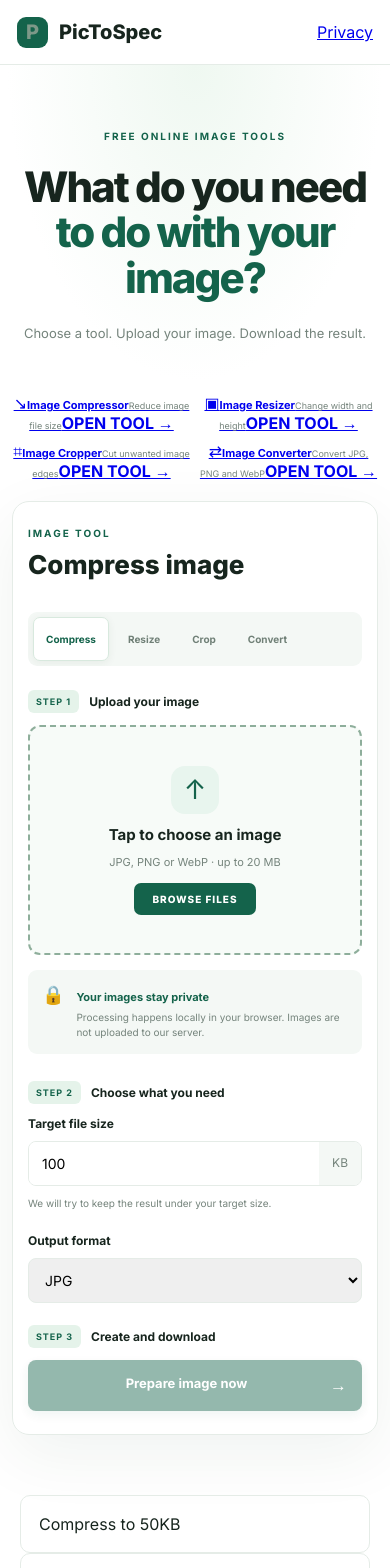
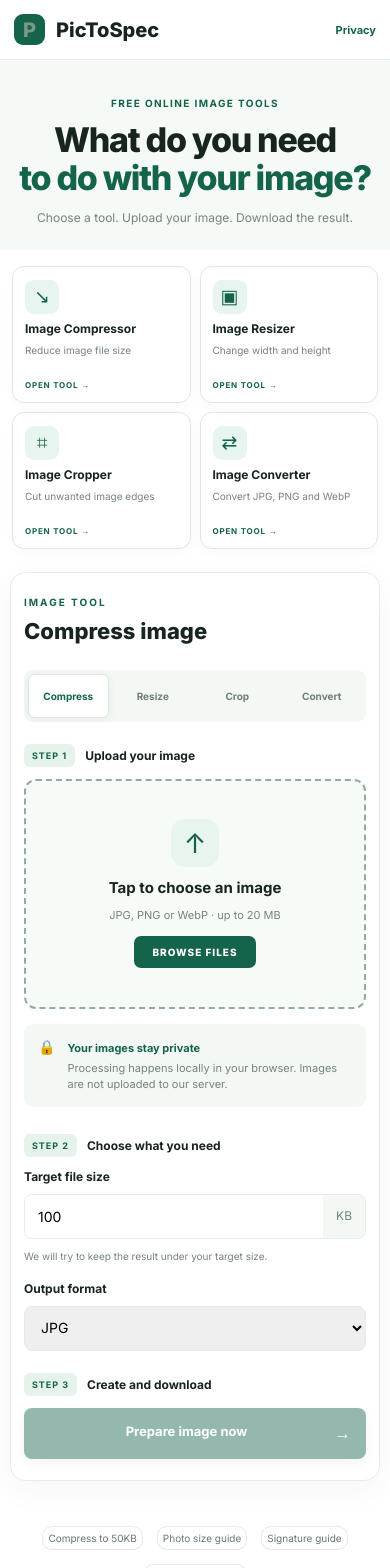
Before and after one commit to ya6331856-cpu/pic-to-spec, a Next.js app: page / in a window 390 px wide. Shown: the top 1568 px of the page. Built offline with nearby package versions, Linux system fonts and the light colour scheme.

Commit message:
Polish compact task-first responsive UI

```diff
--- a/app/globals.css
+++ b/app/globals.css
@@ -32,3 +32,54 @@ button:focus-visible,a:focus-visible,select:focus-visible,input:focus-visible{ou
 .presets button:hover,.presets button:focus-visible{border-color:var(--green);background:#f7fbf8}
 .field input,.field select{font-family:inherit;font-size:14px}
 @media(max-width:700px){.quick-grid button{min-height:136px;padding-bottom:34px}.quick-grid button::after{left:13px;bottom:12px}.drop{min-height:220px}.step-hint span{font-size:12px}}
+
+/* PicToSpec clean, task-first interface */
+.topbar{max-width:1120px;margin:auto;padding:0 22px;height:68px}
+.topbar nav{gap:18px}
+.topbar nav a{font-size:12px;font-weight:600;color:#43554b}
+.privacy-link{font-size:11px;color:var(--green);text-decoration:none;font-weight:700}
+.hero{padding:55px 18px 32px;background:#f5faf6}
+.hero .eyebrow{letter-spacing:1.4px}
+.hero h1{font-size:clamp(32px,5vw,48px);letter-spacing:-1.8px;margin:12px 0}
+.hero>p{font-size:14px;line-height:1.55}
+.quick-start{max-width:920px;margin:24px auto 30px;padding:0 18px}
+.quick-grid{grid-template-columns:repeat(4,minmax(0,1fr));gap:12px}
+.tool-card{position:relative;display:flex;flex-direction:column;align-items:flex-start;gap:9px;min-height:156px;padding:17px 15px 42px;border:1px solid #dfe9e2;border-radius:12px;background:#fff;text-decoration:none;color:var(--ink);box-shadow:0 3px 12px #163a2008;transition:.16s}
+.tool-card:hover,.tool-card:focus-visible{border-color:var(--green);background:#f9fcfa;transform:translateY(-2px);box-shadow:0 7px 20px #163a2012}
+.tool-card>span{display:grid;place-items:center;width:34px;height:34px;border-radius:9px;background:#e8f5ee;color:var(--green);font-size:19px}
+.tool-card b{font-size:13px}
+.tool-card small{font-size:11px;line-height:1.4;color:var(--muted)}
+.tool-card strong{position:absolute;left:15px;bottom:14px;font-size:9px;letter-spacing:.8px;color:var(--green)}
+.workspace{max-width:920px;margin:0 auto 65px;padding:26px;border-radius:15px;box-shadow:0 10px 35px #163a200a}
+.workspace-head h2{font-size:25px}
+.tabs{margin:18px 0 22px}
+.tabs button{flex:1;font-size:12px}
+.drop{min-height:235px}
+.privacy{font-size:14px}
+.privacy p{font-size:11px}
+.settings .field{margin-bottom:17px}
+.crop-fields{display:grid;grid-template-columns:repeat(2,minmax(0,1fr));gap:10px}
+.crop-fields label{font-size:11px;font-weight:600;color:#59685f}
+.crop-fields input{display:block;width:100%;margin-top:6px;padding:11px;border:1px solid var(--line);border-radius:8px}
+.guides{display:flex;flex-wrap:wrap;justify-content:center;gap:14px;margin:0 auto 45px}
+.guides a{font-size:10px;color:#68796f;text-decoration:none;border-bottom:1px solid #dfe9e2;padding:5px}
+.guides a:hover{color:var(--green)}
+@media(max-width:700px){
+ .topbar{height:60px;padding:0 14px}
+ .topbar nav{display:none}
+ .hero{padding:37px 18px 22px}
+ .hero h1{font-size:34px;line-height:1.12;letter-spacing:-1.3px}
+ .hero>p{font-size:12px}
+ .quick-start{margin:16px auto 23px;padding:0 12px}
+ .quick-grid{grid-template-columns:repeat(2,minmax(0,1fr));gap:9px}
+ .tool-card{min-height:137px;padding:13px 12px 37px;gap:7px}
+ .tool-card b{font-size:12px}
+ .tool-card small{font-size:10px}
+ .tool-card strong{left:12px;bottom:12px;font-size:8px}
+ .workspace{margin:0 10px 45px;padding:17px 13px}
+ .workspace-head h2{font-size:22px}
+ .tabs{gap:4px;padding:4px}
+ .tabs button{min-width:0;padding:10px 7px;font-size:10px}
+ .drop{min-height:205px}
+ .crop-fields{gap:8px}
+}
```
